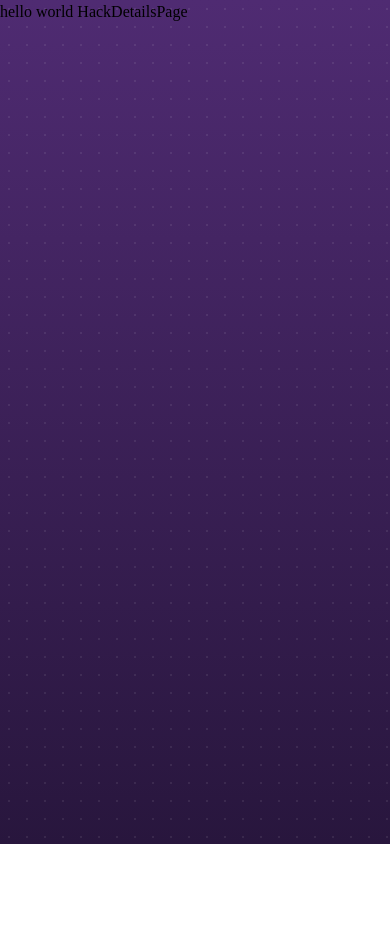
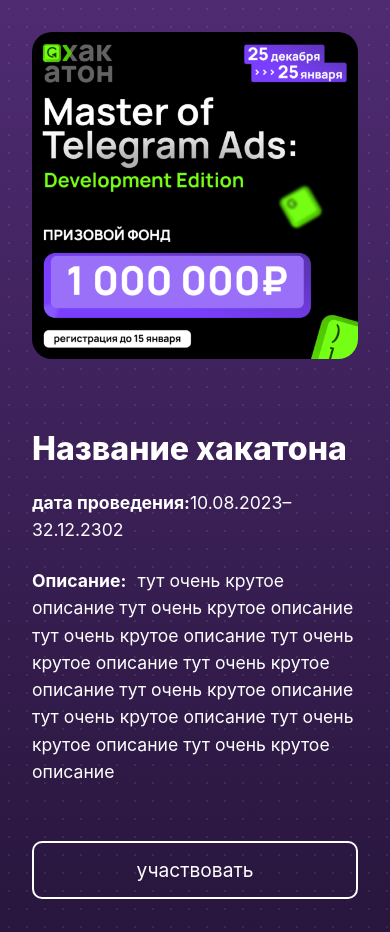
Before and after one commit to Chudinow/Hack.ITAM.Misis, a React (Vite) app in the folder frontend/: page /hackdetails in a window 390 px wide. Before the commit the page ends 844 px from the top, so only its background shows below. Built offline with nearby package versions, Linux system fonts and the light colour scheme.

Commit message:
добавляет стиль на HackDetailsPage

```diff
--- a/frontend/src/Pages/HackDetailsPage/HackDetailsPage.tsx
+++ b/frontend/src/Pages/HackDetailsPage/HackDetailsPage.tsx
@@ -1,9 +1,34 @@
-const HackDetailsPage = () =>{
-    return(
-        <div>
-        hello world HackDetailsPage
+import React from "react";
+import styles from "./hack-details-page.module.css";
+import exampleImg from "../../Photos/1.png";
+
+const HackDetailsPage: React.FC = () => {
+  return (
+    <div className={styles.wrapper}>
+      <div className={styles.container}>
+
+        <img src={exampleImg} alt="hack" className={styles.image} />
+
+        <div className={styles.info}>
+          <h1 className={styles.title}>Название хакатона</h1>
+
+          <p className={styles.label}>
+            <span>дата проведения:</span>10.08.2023–32.12.2302
+          </p>
+
+          <p className={styles.description}>
+            <span>Описание:</span> тут очень крутое описание тут очень крутое описание
+            тут очень крутое описание тут очень крутое описание тут очень крутое
+            описание тут очень крутое описание тут очень крутое описание тут очень
+            крутое описание тут очень крутое описание
+          </p>
+
+          <button className={styles.button}>участвовать</button>
         </div>
-    )
-}
 
-export default HackDetailsPage
+      </div>
+    </div>
+  );
+};
+
+export default HackDetailsPage;
--- a/frontend/src/Pages/HackDetailsPage/hack-details-page.module.css
+++ b/frontend/src/Pages/HackDetailsPage/hack-details-page.module.css
@@ -0,0 +1,166 @@
+.wrapper {
+  width: 100%;
+  min-height: 100vh;
+  padding: 4rem 5rem;
+  font-family: "Inter", sans-serif;
+  color: white;
+
+  animation: fadeUp 0.8s ease forwards;
+}
+
+.container {
+  display: flex;
+  gap: 3rem;
+  align-items: flex-start;
+
+  animation: fadeUp 0.8s ease forwards;
+}
+
+.image {
+  width: 22rem;
+  height: 22rem;
+  background: rgba(255, 255, 255, 0.15);
+  border-radius: 20px;
+  object-fit: cover;
+
+  animation: fadeLeft 0.8s ease forwards;
+}
+
+.info {
+  max-width: 60%;
+  opacity: 0;
+  animation: fadeRight 0.9s ease forwards;
+  animation-delay: 0.15s;
+}
+
+.title {
+  font-size: 3.2rem;
+  font-weight: 800;
+  margin-bottom: 1.5rem;
+}
+
+.label {
+  font-size: 1.4rem;
+  margin-bottom: 1.5rem;
+}
+.label span {
+  font-weight: 700;
+}
+
+.description {
+  font-size: 1.3rem;
+  line-height: 1.55;
+  margin-bottom: 2.5rem;
+}
+.description span {
+  font-weight: 700;
+  margin-right: 0.4rem;
+}
+
+.button {
+  width: 13rem;
+  padding: 0.8rem 1rem;
+  background: transparent;
+  border: 2px solid white;
+  border-radius: 10px;
+  color: white;
+  font-size: 1.2rem;
+  cursor: pointer;
+  transition: 0.25s ease;
+
+  opacity: 0;
+  animation: popIn 0.6s ease forwards;
+  animation-delay: 0.35s;
+}
+
+.button:hover {
+  background: rgba(255, 255, 255, 0.15);
+}
+
+@keyframes fadeUp {
+  0% {
+    opacity: 0;
+    transform: translateY(20px);
+  }
+  100% {
+    opacity: 1;
+    transform: translateY(0);
+  }
+}
+
+@keyframes fadeLeft {
+  0% {
+    opacity: 0;
+    transform: translateX(-20px);
+  }
+  100% {
+    opacity: 1;
+    transform: translateX(0);
+  }
+}
+
+@keyframes fadeRight {
+  0% {
+    opacity: 0;
+    transform: translateX(20px);
+  }
+  100% {
+    opacity: 1;
+    transform: translateX(0);
+  }
+}
+
+@keyframes popIn {
+  0% {
+    opacity: 0;
+    transform: scale(0.8);
+  }
+  100% {
+    opacity: 1;
+    transform: scale(1);
+  }
+}
+
+@media (max-width: 900px) {
+  .container {
+    flex-direction: column;
+    align-items: center;
+    text-align: left;
+  }
+
+  .info {
+    max-width: 100%;
+    width: 100%;
+  }
+
+  .image {
+    width: 100%;
+    height: auto;
+    max-width: 28rem;
+  }
+
+  .title {
+    font-size: 2.4rem;
+    margin-top: 1.5rem;
+  }
+}
+
+@media (max-width: 600px) {
+  .wrapper {
+    padding: 2rem;
+  }
+
+  .title {
+    font-size: 2rem;
+  }
+
+  .label,
+  .description {
+    font-size: 1.1rem;
+  }
+
+  .button {
+    width: 100%;
+    margin-top: 1rem;
+  }
+}
--- a/frontend/src/Pages/ListHackPage/list-hack-page.module.css
+++ b/frontend/src/Pages/ListHackPage/list-hack-page.module.css
@@ -6,22 +6,19 @@
   color: white;
 }
 
-/* Заголовок */
 .title {
   font-size: 5rem;
   font-weight: 800;
   margin-bottom: 4rem;
 }
 
-/* Контейнер карточек */
 .cards {
   display: flex;
   justify-content: center;
   gap: 3rem;
-  flex-wrap: nowrap; /* фиксируем 3 в строку */
+  flex-wrap: nowrap;
 }
 
-/* Анимация появления */
 @keyframes fadeUp {
   0% {
     opacity: 0;
@@ -33,7 +30,6 @@
   }
 }
 
-/* Карточка */
 .card {
   width: 28rem;
   height: fit-content;
@@ -52,7 +48,6 @@
   opacity: 0;
 }
 
-/* Фотка */
 .image {
   width: 100%;
   height: 20rem;
@@ -60,7 +55,6 @@
   border-radius: 20px;
 }
 
-/* Текст внутри */
 .cardContent {
   margin-top: 1rem;
 }
@@ -77,10 +71,10 @@
   opacity: 0.85;
 }
 
-/* Адаптив */
+
 @media (max-width: 1100px) {
   .cards {
-    flex-wrap: wrap; /* если уже не влазит — переносим */
+    flex-wrap: wrap;
   }
 }
 
--- a/frontend/src/Pages/MainPage/main-page.module.css
+++ b/frontend/src/Pages/MainPage/main-page.module.css
@@ -1,6 +1,3 @@
-/* ===================== */
-/* GLOBAL WRAPPER */
-/* ===================== */
 .wrapper {
   position: relative;
   width: 100%;
@@ -8,16 +5,13 @@
   overflow: hidden;
 }
 
-/* ===================== */
-/* BIG BACKGROUND ITAM */
-/* ===================== */
 .backgroundText {
   position: absolute;
   top: -10vh;
   left: 0;
 
   display: flex;
-  gap: 2rem; /* расстояние между буквами */
+  gap: 2rem;
 
   font-family: "Inter", sans-serif;
   font-style: italic;
@@ -31,15 +25,13 @@
   white-space: nowrap;
 }
 .letter {
-  opacity: 0; /* скрыто до анимации */
+  opacity: 0;
 }
 
-/* Появление букв по очереди */
 .animateLetter {
   animation: typewriter 0.6s ease forwards;
 }
 
-/* Задержки по буквам (I, T, A, M) */
 .animateLetter:nth-child(1) { animation-delay: 0.2s; }
 .animateLetter:nth-child(2) { animation-delay: 0.5s; }
 .animateLetter:nth-child(3) { animation-delay: 0.8s; }
@@ -50,14 +42,10 @@
   100% { opacity: 1; transform: translateY(0); }
 }
 
-/* ===================== */
-/* FADE-UP ДЛЯ ОСНОВНОГО ТЕКСТА */
-/* ===================== */
-
 .fadeUp {
   opacity: 0;
   animation: fadeUp 1s ease forwards;
-  animation-delay: 1.3s; /* после букв ITAM */
+  animation-delay: 1.3s;
 }
 
 @keyframes fadeUp {
@@ -70,9 +58,7 @@
     transform: translateY(0);
   }
 }
-/* ===================== */
-/* CONTENT BLOCK */
-/* ===================== */
+
 .content {
   position: relative;
   z-index: 2;
@@ -81,23 +67,21 @@
   padding-top: clamp(20rem, 20vw, 22rem);
 }
 
-/* ===================== */
-/* MAIN TITLE */
-/* ===================== */
+
 .title {
   font-family: "Inter", sans-serif;
   font-weight: 800;
 
-  font-size: clamp(2.5rem, 7vw, 7rem); /* Масштабируем текст */
+  font-size: clamp(2.5rem, 7vw, 7rem);
   color: #ffffff;
 
   margin: 0;
   line-height: 1.1;
 
-  white-space: nowrap; /* НЕ переносить строки */
+  white-space: nowrap;
 }
 
-/* Контейнер последней строки с кнопкой */
+
 .titleLine {
   display: flex;
   align-items: center;
@@ -106,9 +90,6 @@
   white-space: nowrap;
 }
 
-/* ===================== */
-/* BUTTON */
-/* ===================== */
 .buttons {
   display: flex;
   flex-direction: column;
@@ -117,7 +98,6 @@
   margin-right: 5rem;
 }
 
-/* Основная кнопка (заливка) */
 .buttonPrimary {
   width: 100%;
   display: block;
@@ -148,7 +128,6 @@
   transform: scale(0.97);
 }
 
-/* Кнопка-outline без заливки */
 .buttonOutline {
   width: 100%;
   display: block;
@@ -179,9 +158,6 @@
 .buttonOutline:active {
   transform: scale(0.97);
 }
-/* ===================== */
-/* RESPONSIVE FIXES */
-/* ===================== */
 
 @media (max-width: 768px) {
   .backgroundText {
```
